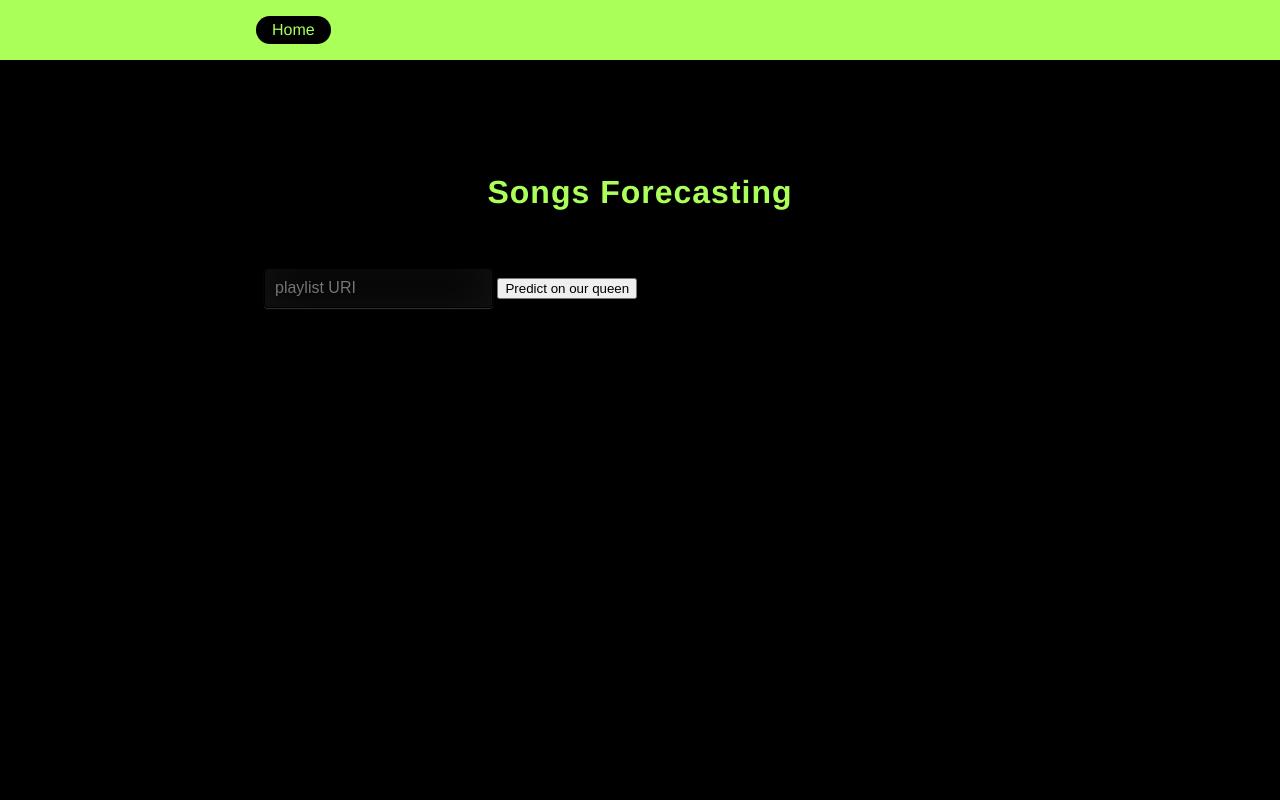
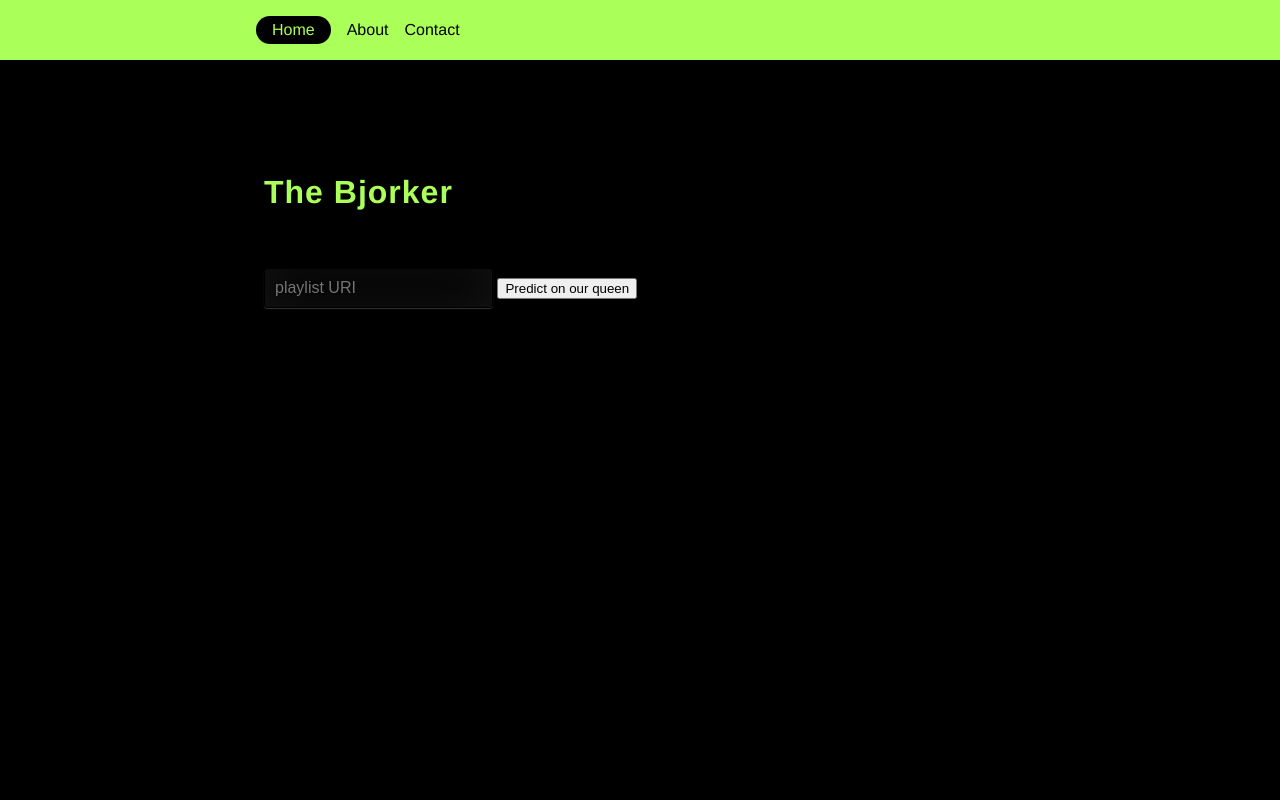
Before and after one commit to miscdats/The-Bjorker, a Flask app: page / in a window 1280 px wide. Run offline with Flask 2, Linux system fonts and the light colour scheme; parts of the project's set-up code (start-up, migrations or seed data) failed here and were passed over.

Commit message:
Results table style.

```diff
--- a/app/static/css/style.css
+++ b/app/static/css/style.css
@@ -34,7 +34,6 @@ html {
 body {
 	font-family: 'Helvetica', sans-serif;
 	background: #000000;
-	color: #aaff58;
     line-height: 1.75;
     margin: 0;
     min-height: 100%;
@@ -126,13 +125,12 @@ h1 {
 	color: #aaff58;
 	text-shadow: 0 0 10px rgba(0,0,0,0.5);
 	letter-spacing:1px;
-	text-align:center;
 	margin-bottom: 1.5em;
 	margin-top: 0;
 }
 
 input {
-	/*width: 300px;*/
+	width: auto;
 	margin-bottom: 10px;
 	background: rgba(0,0,0,0.3);
 	outline: none;
@@ -167,13 +165,16 @@ table {
 
 th {
 	padding: 0;
+	color: #aaff58;
 	font-size: 1.2em;
+    margin-bottom: 15px;
 	/*height: auto;*/
 	/*width: auto;*/
 }
 
 tr, td {
 	padding: 0;
+	color: #aaff58;
 	/*height: 100%;*/
 	/*width: 100%;*/
 	margin-bottom: 10px;
--- a/app/templates/index.html
+++ b/app/templates/index.html
@@ -32,7 +32,7 @@
 
   <div class="grid">
     <div class="login">
-        <h1>Songs Forecasting</h1>
+        <h1>The Bjorker</h1>
 
          <!-- Main Input For Receiving Query to our ML -->
         <form action="{{ url_for('predict')}}" method="post">
```
